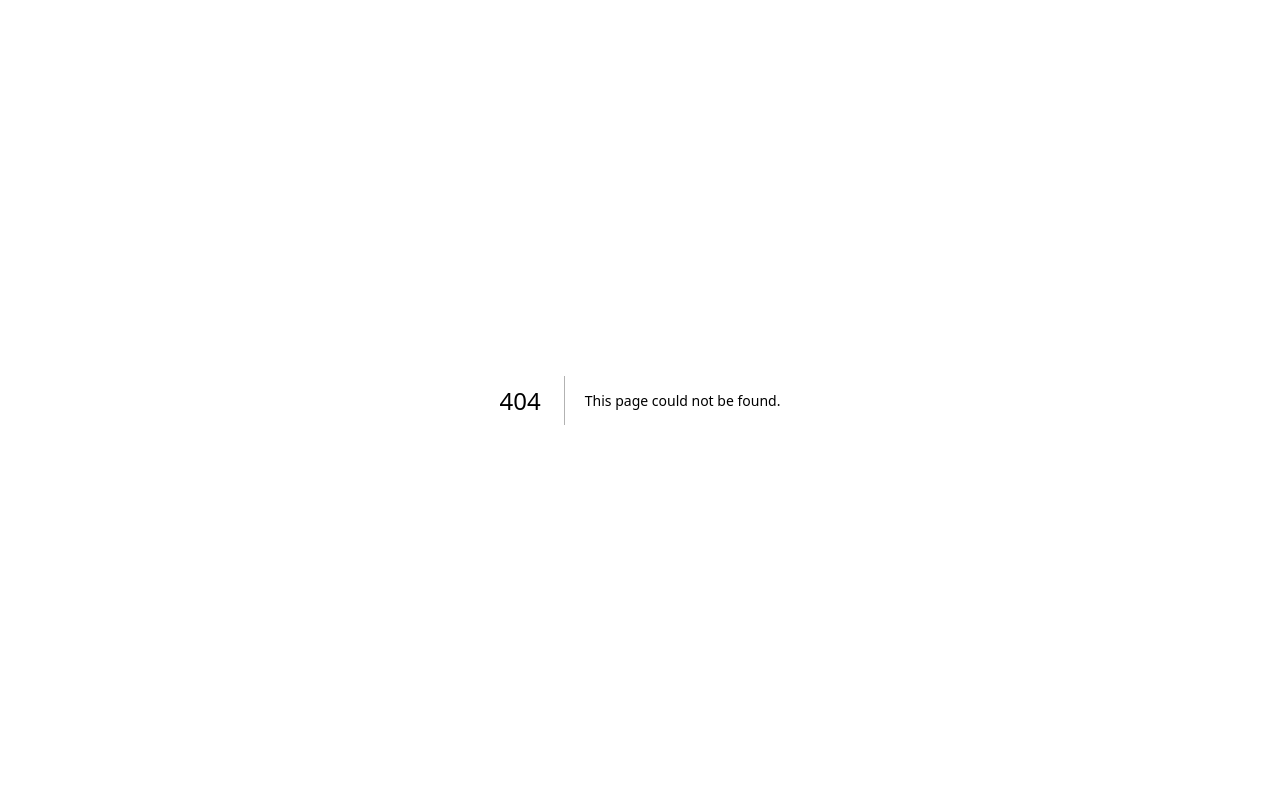
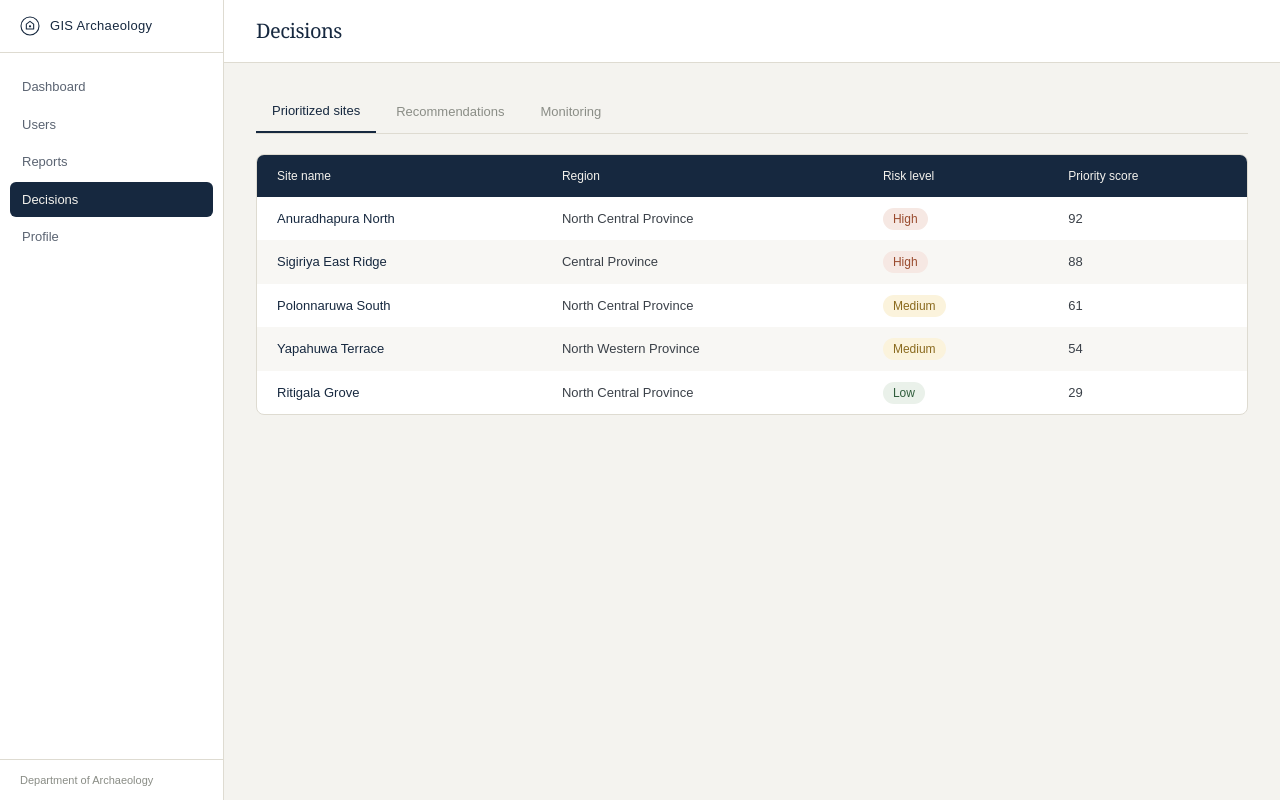
Before and after one commit to dilusewhpd/gis-archaeological-exploration-system, a Next.js app in the folder frontend/: page /admin/dashboard/decisions in a window 1280 px wide. Before the commit this address had no page. Built offline with nearby package versions, Linux system fonts and the light colour scheme.

Commit message:
feat: add Admin Decisions page with prioritized sites, recommendations, and monitoring tabs

```diff
--- /dev/null
+++ b/frontend/src/app/admin/dashboard/decisions/page.tsx
@@ -0,0 +1,213 @@
+"use client";
+
+import { useState } from "react";
+
+/**
+ * Admin decisions — /admin/dashboard/decisions
+ *
+ * FRONTEND-ONLY: all data below is mocked locally. Once the backend
+ * exists, replace the three arrays with a server-side fetch (same
+ * pattern as the other dashboard pages) and pass the results down.
+ *
+ * Use-case mapping (Decision Support module):
+ *  - "View decision support dashboard" --<<include>>--> "Prioritize
+ *     archaeological sites" --<<include>>--> "View conservation
+ *     recommendations" → the three tabs below cover this chain: the
+ *     dashboard IS the prioritized list, which each link out to
+ *     recommendations for that site.
+ *  - "Monitor archaeological site status" → the Monitoring tab.
+ *  - "Generate management report" lives on the Reports page, not here,
+ *     since it's a separate admin-only action in the diagram.
+ */
+
+type RiskLevel = "High" | "Medium" | "Low";
+type SiteCondition = "Stable" | "At risk" | "Under conservation";
+
+type PrioritizedSite = {
+  id: string;
+  name: string;
+  region: string;
+  riskLevel: RiskLevel;
+  priorityScore: number;
+};
+
+type Recommendation = {
+  id: string;
+  site: string;
+  recommendation: string;
+  urgency: RiskLevel;
+};
+
+type MonitoringEntry = {
+  id: string;
+  site: string;
+  condition: SiteCondition;
+  lastChecked: string;
+};
+
+const PRIORITIZED_SITES: PrioritizedSite[] = [
+  { id: "site1", name: "Anuradhapura North", region: "North Central Province", riskLevel: "High", priorityScore: 92 },
+  { id: "site2", name: "Sigiriya East Ridge", region: "Central Province", riskLevel: "High", priorityScore: 88 },
+  { id: "site3", name: "Polonnaruwa South", region: "North Central Province", riskLevel: "Medium", priorityScore: 61 },
+  { id: "site4", name: "Yapahuwa Terrace", region: "North Western Province", riskLevel: "Medium", priorityScore: 54 },
+  { id: "site5", name: "Ritigala Grove", region: "North Central Province", riskLevel: "Low", priorityScore: 29 },
+];
+
+const RECOMMENDATIONS: Recommendation[] = [
+  { id: "rec1", site: "Anuradhapura North", recommendation: "Install erosion barriers along the eastern slope before the monsoon season.", urgency: "High" },
+  { id: "rec2", site: "Sigiriya East Ridge", recommendation: "Restrict visitor access to the exposed fresco chamber pending structural review.", urgency: "High" },
+  { id: "rec3", site: "Polonnaruwa South", recommendation: "Schedule a vegetation clearance survey within the next quarter.", urgency: "Medium" },
+  { id: "rec4", site: "Yapahuwa Terrace", recommendation: "Reassess drainage around the staircase foundation.", urgency: "Medium" },
+];
+
+const MONITORING: MonitoringEntry[] = [
+  { id: "site1", site: "Anuradhapura North", condition: "At risk", lastChecked: "2026-07-08" },
+  { id: "site2", site: "Sigiriya East Ridge", condition: "Under conservation", lastChecked: "2026-07-05" },
+  { id: "site3", site: "Polonnaruwa South", condition: "Stable", lastChecked: "2026-06-29" },
+  { id: "site4", site: "Yapahuwa Terrace", condition: "Stable", lastChecked: "2026-06-25" },
+  { id: "site5", site: "Ritigala Grove", condition: "Stable", lastChecked: "2026-06-18" },
+];
+
+const TABS = ["Prioritized sites", "Recommendations", "Monitoring"] as const;
+type Tab = (typeof TABS)[number];
+
+export default function AdminDecisionsPage() {
+  const [activeTab, setActiveTab] = useState<Tab>("Prioritized sites");
+
+  return (
+    <div className="flex flex-1 flex-col">
+      <header className="flex items-center justify-between border-b border-[#DEDBD1] bg-white px-8 py-4">
+        <h1 className="font-serif text-[20px] tracking-tight text-[#16283F]">Decisions</h1>
+      </header>
+
+      <main className="flex-1 px-8 py-7">
+        {/* Tabs */}
+        <div className="flex gap-1 border-b border-[#DEDBD1]">
+          {TABS.map((tab) => (
+            <button
+              key={tab}
+              type="button"
+              onClick={() => setActiveTab(tab)}
+              className={
+                "px-4 py-2.5 text-[13px] font-medium transition " +
+                (activeTab === tab
+                  ? "border-b-2 border-[#16283F] text-[#16283F]"
+                  : "text-[#8A8D86] hover:text-[#5B6472]")
+              }
+            >
+              {tab}
+            </button>
+          ))}
+        </div>
+
+        <div className="mt-5">
+          {activeTab === "Prioritized sites" && <PrioritizedSitesTable sites={PRIORITIZED_SITES} />}
+          {activeTab === "Recommendations" && <RecommendationsList items={RECOMMENDATIONS} />}
+          {activeTab === "Monitoring" && <MonitoringTable entries={MONITORING} />}
+        </div>
+      </main>
+    </div>
+  );
+}
+
+function PrioritizedSitesTable({ sites }: { sites: PrioritizedSite[] }) {
+  return (
+    <div className="overflow-hidden rounded-[8px] border border-[#DEDBD1] bg-white">
+      <table className="w-full text-left text-[13px]">
+        <thead>
+          <tr className="bg-[#16283F] text-[12px] text-[#F4F2ED]">
+            <th className="px-5 py-3 font-medium">Site name</th>
+            <th className="px-5 py-3 font-medium">Region</th>
+            <th className="px-5 py-3 font-medium">Risk level</th>
+            <th className="px-5 py-3 font-medium">Priority score</th>
+          </tr>
+        </thead>
+        <tbody>
+          {sites.map((site, i) => (
+            <tr key={site.id} className={i % 2 === 1 ? "bg-[#F8F7F4]" : undefined}>
+              <td className="px-5 py-3 text-[#16283F]">{site.name}</td>
+              <td className="px-5 py-3 text-[#3A4048]">{site.region}</td>
+              <td className="px-5 py-3">
+                <RiskBadge level={site.riskLevel} />
+              </td>
+              <td className="px-5 py-3 text-[#3A4048]">{site.priorityScore}</td>
+            </tr>
+          ))}
+        </tbody>
+      </table>
+    </div>
+  );
+}
+
+function RecommendationsList({ items }: { items: Recommendation[] }) {
+  return (
+    <div className="space-y-3">
+      {items.map((item) => (
+        <div key={item.id} className="rounded-[8px] border border-[#DEDBD1] bg-white px-5 py-4">
+          <div className="flex items-center justify-between">
+            <h3 className="text-[14px] font-medium text-[#16283F]">{item.site}</h3>
+            <RiskBadge level={item.urgency} />
+          </div>
+          <p className="mt-1.5 text-[13px] leading-relaxed text-[#5B6472]">
+            {item.recommendation}
+          </p>
+        </div>
+      ))}
+    </div>
+  );
+}
+
+function MonitoringTable({ entries }: { entries: MonitoringEntry[] }) {
+  return (
+    <div className="overflow-hidden rounded-[8px] border border-[#DEDBD1] bg-white">
+      <table className="w-full text-left text-[13px]">
+        <thead>
+          <tr className="bg-[#16283F] text-[12px] text-[#F4F2ED]">
+            <th className="px-5 py-3 font-medium">Site name</th>
+            <th className="px-5 py-3 font-medium">Condition</th>
+            <th className="px-5 py-3 font-medium">Last checked</th>
+          </tr>
+        </thead>
+        <tbody>
+          {entries.map((entry, i) => (
+            <tr key={entry.id} className={i % 2 === 1 ? "bg-[#F8F7F4]" : undefined}>
+              <td className="px-5 py-3 text-[#16283F]">{entry.site}</td>
+              <td className="px-5 py-3">
+                <ConditionBadge condition={entry.condition} />
+              </td>
+              <td className="px-5 py-3 text-[#3A4048]">{entry.lastChecked}</td>
+            </tr>
+          ))}
+        </tbody>
+      </table>
+    </div>
+  );
+}
+
+function RiskBadge({ level }: { level: RiskLevel }) {
+  const styles: Record<RiskLevel, string> = {
+    High: "bg-[#F6E8E3] text-[#9A4B2E]",
+    Medium: "bg-[#FBF3DC] text-[#8A6A1E]",
+    Low: "bg-[#EAF1EA] text-[#2F5C3B]",
+  };
+
+  return (
+    <span className={`rounded-full px-2.5 py-1 text-[12px] font-medium ${styles[level]}`}>
+      {level}
+    </span>
+  );
+}
+
+function ConditionBadge({ condition }: { condition: SiteCondition }) {
+  const styles: Record<SiteCondition, string> = {
+    Stable: "bg-[#EAF1EA] text-[#2F5C3B]",
+    "At risk": "bg-[#F6E8E3] text-[#9A4B2E]",
+    "Under conservation": "bg-[#F4F3EF] text-[#5B6472]",
+  };
+
+  return (
+    <span className={`rounded-full px-2.5 py-1 text-[12px] font-medium ${styles[condition]}`}>
+      {condition}
+    </span>
+  );
+}
```
